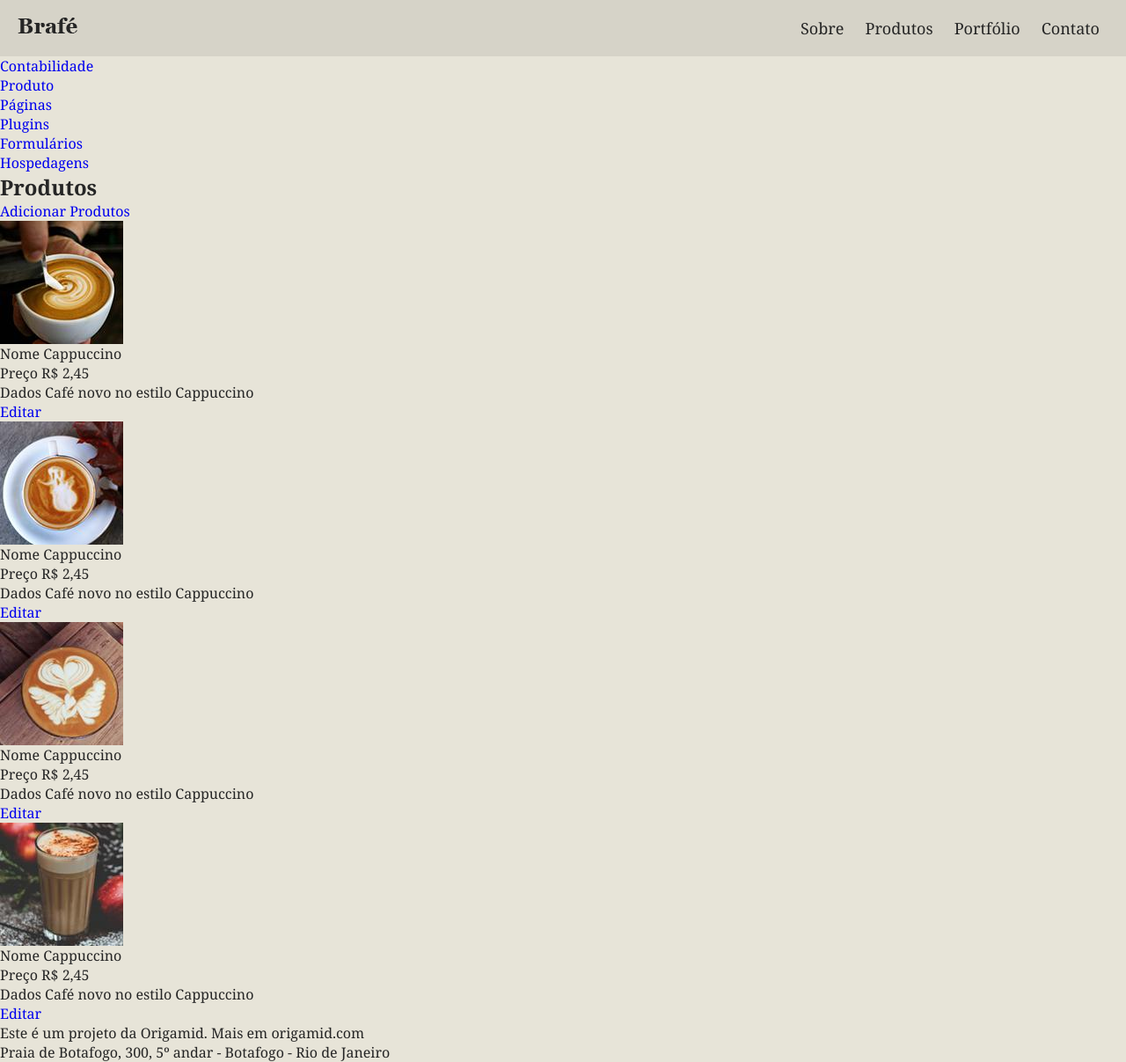
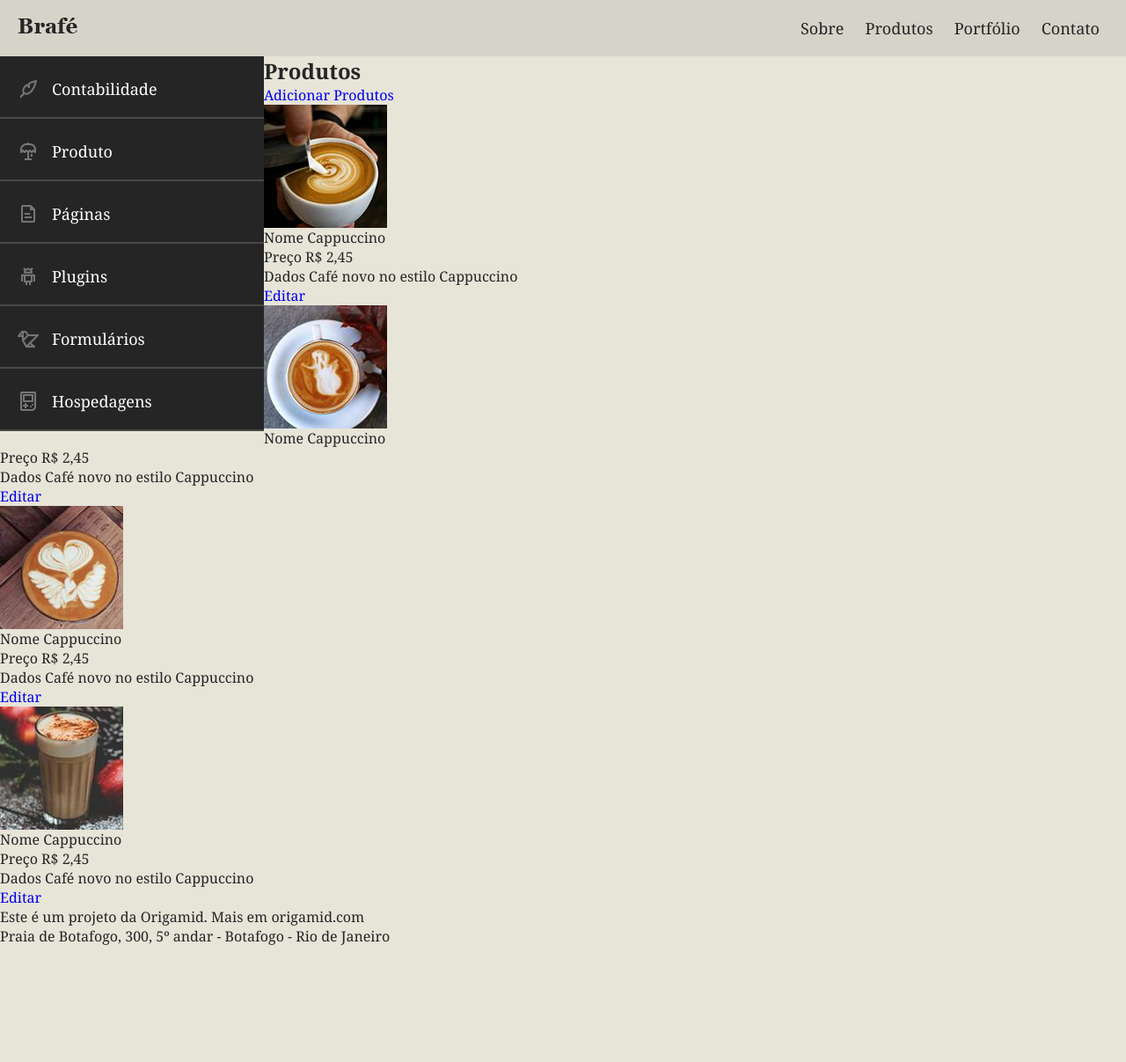
Before and after one commit to jgdj01/origamid-cursos, a PHP site: page / in a window 1280 px wide. Shown: the whole page at 88% size. After the commit the page ends 1074 px from the top, so only its background shows below. Run offline with PHP 8.4, Linux system fonts and the light colour scheme.

Commit message:
Brafé 3 - Puro - Navegação

```diff
--- a/css-avancado-posicionamento/brafe-3-puro/css/style.css
+++ b/css-avancado-posicionamento/brafe-3-puro/css/style.css
@@ -65,3 +65,56 @@ a {
 .header-menu li:first-child a {
   padding-left: 0px;
 }
+
+/* MAIN */
+
+/* SIDE NAV */
+
+.side-nav {
+  width: 300px;
+  background: #252525;
+  float: left;
+}
+
+.side-nav li a {
+  display: block;
+  color: #fff;
+  border-bottom: 2px solid #484846;
+  font-size: 1.125em;
+  padding: 20px;
+}
+
+.side-nav li a::before {
+  content: "";
+  display: inline-block;
+  width: 24px;
+  height: 24px;
+  top: 5px;
+  margin-right: 15px;
+  position: relative;
+  background-image: url("../img/icones.png");
+}
+
+.nav-contabilidade::before {
+  background-position: 0 0;
+}
+
+.nav-produtos::before {
+  background-position: 0 -24px;
+}
+
+.nav-paginas::before {
+  background-position: 0 calc(-24px * 2);
+}
+
+.nav-plugins::before {
+  background-position: 0 calc(-24px * 3);
+}
+
+.nav-formularios::before {
+  background-position: 0 calc(-24px * 4);
+}
+
+.nav-hospedagens::before {
+  background-position: 0 calc(-24px * 5);
+}
--- a/css-avancado-posicionamento/brafe-3-puro/index.html
+++ b/css-avancado-posicionamento/brafe-3-puro/index.html
@@ -22,16 +22,16 @@
             </ul>
         </nav>
     </header>
-    <main>
-        <nav>
+    <main class="main-container">
+        <nav class="side-nav">
             <ul>
 
-                <li><a href="#">Contabilidade</a></li>
-                <li><a href="#">Produto</a></li>
-                <li><a href="#">Páginas</a></li>
-                <li><a href="#">Plugins</a></li>
-                <li><a href="#">Formulários</a></li>
-                <li><a href="#">Hospedagens</a></li>
+                <li><a class="nav-contabilidade" href="#">Contabilidade</a></li>
+                <li><a class="nav-produtos" href="#">Produto</a></li>
+                <li><a class="nav-paginas" href="#">Páginas</a></li>
+                <li><a class="nav-plugins" href="#">Plugins</a></li>
+                <li><a class="nav-formularios" href="#">Formulários</a></li>
+                <li><a class="nav-hospedagens" href="#">Hospedagens</a></li>
             </ul>
         </nav>
 
```
